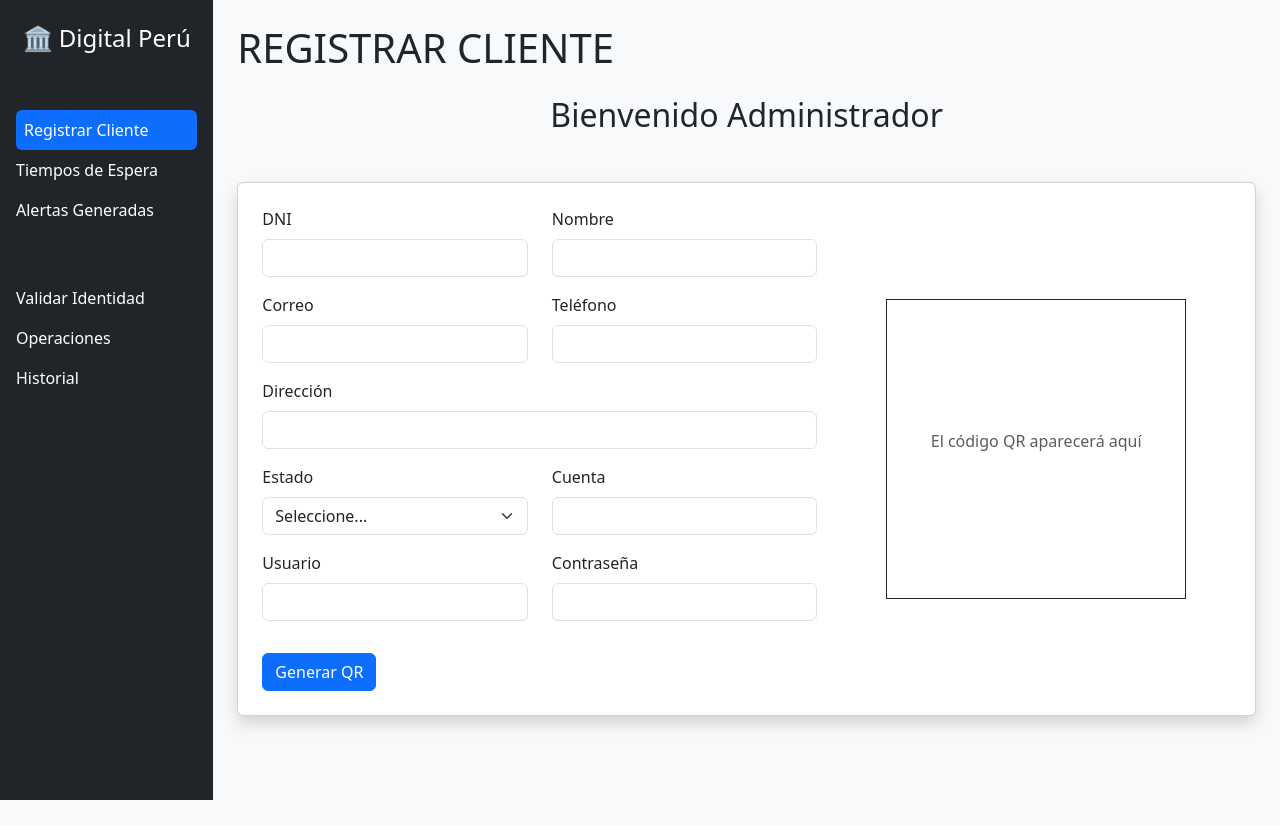
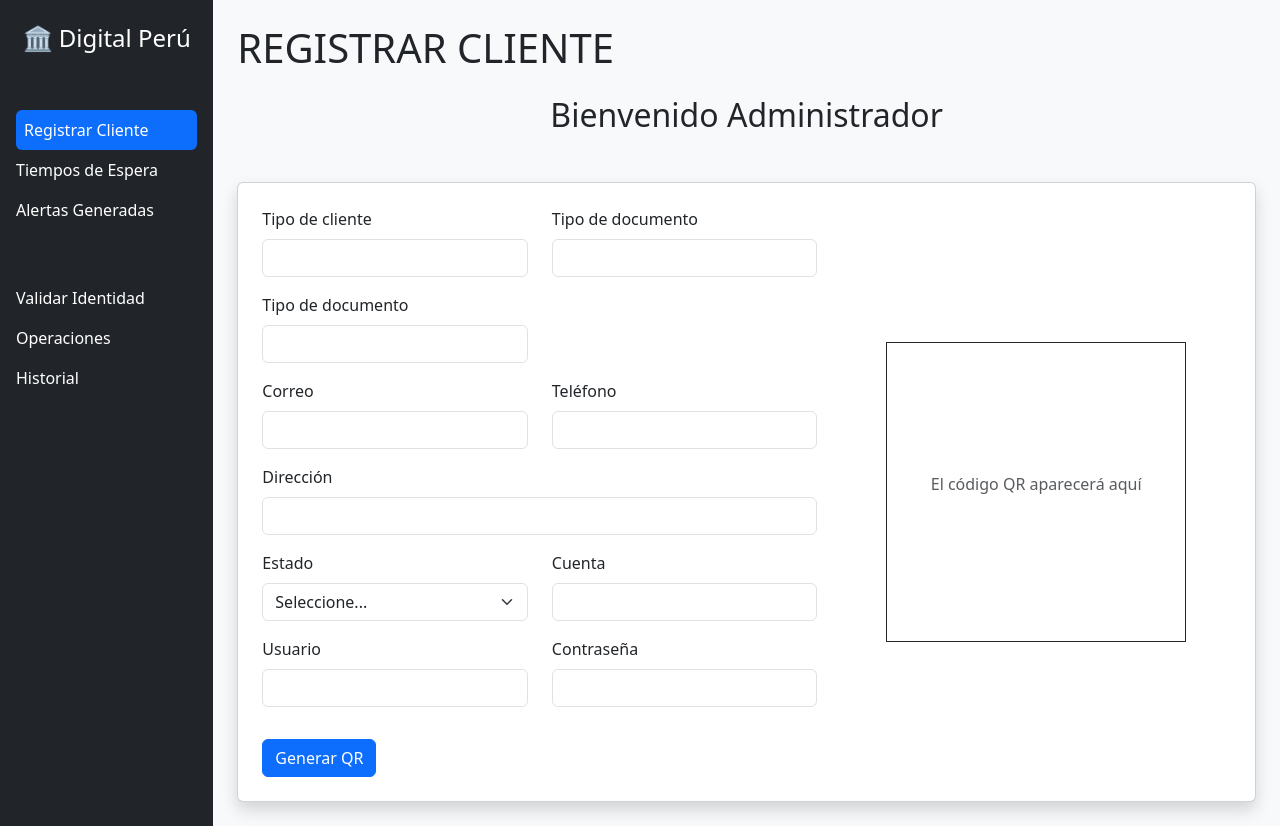
Before and after one commit to chaufalover/herramientas-de-desarrollo, a Python web app: template plataforma/java-spring/digitalperu/src/main/resources/templates/admin/registro-usuario.html in a window 1280 px wide. Before the commit the page ends 800 px from the top, so only its background shows below. Run offline with Jinja, Linux system fonts and the light colour scheme; the template is opened without the code that fills it, so the values that code supplies are empty.

Commit message:
Datos faltantes

```diff
--- a/plataforma/java-spring/digitalperu/src/main/resources/templates/admin/registro-usuario.html
+++ b/plataforma/java-spring/digitalperu/src/main/resources/templates/admin/registro-usuario.html
@@ -46,13 +46,20 @@
                                     <form>
                                         <div class="row mb-3">
                                             <div class="col-md-6">
-                                                <label for="dni" class="form-label">DNI</label>
+                                                <label for="dni" class="form-label">Tipo de cliente</label>
                                                 <input type="text" class="form-control" id="dni" required>
                                             </div>
                                             <div class="col-md-6">
-                                                <label for="nombre" class="form-label">Nombre</label>
+                                                <label for="nombre" class="form-label">Tipo de documento</label>
                                                 <input type="text" class="form-control" id="nombre" required>
                                             </div>
+                                        </div>
+                                        <div class="row mb-3">
+                                            <div class="col-md-6">
+                                                <label for="dni" class="form-label">Tipo de documento</label>
+                                                <input type="text" class="form-control" id="dni" required>
+                                            </div>
+
                                         </div>
 
                                         <div class="row mb-3">
```
